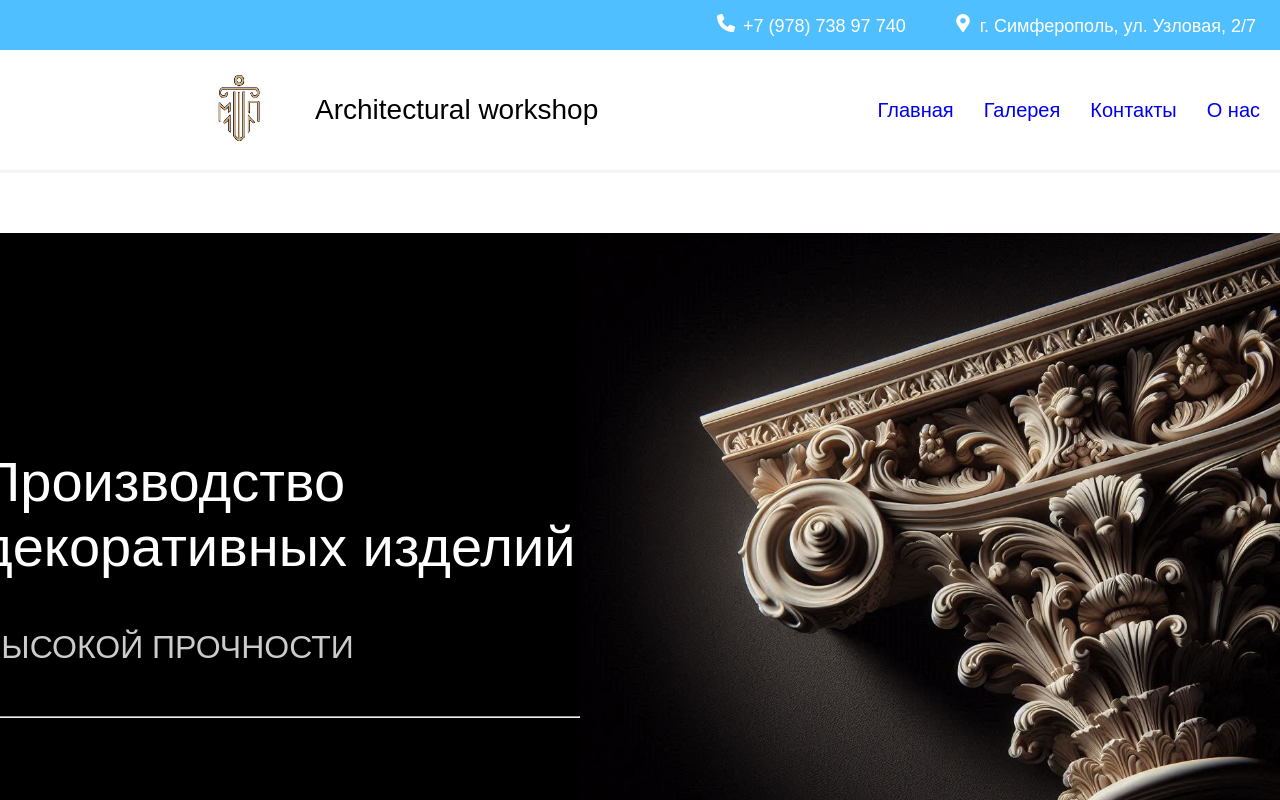
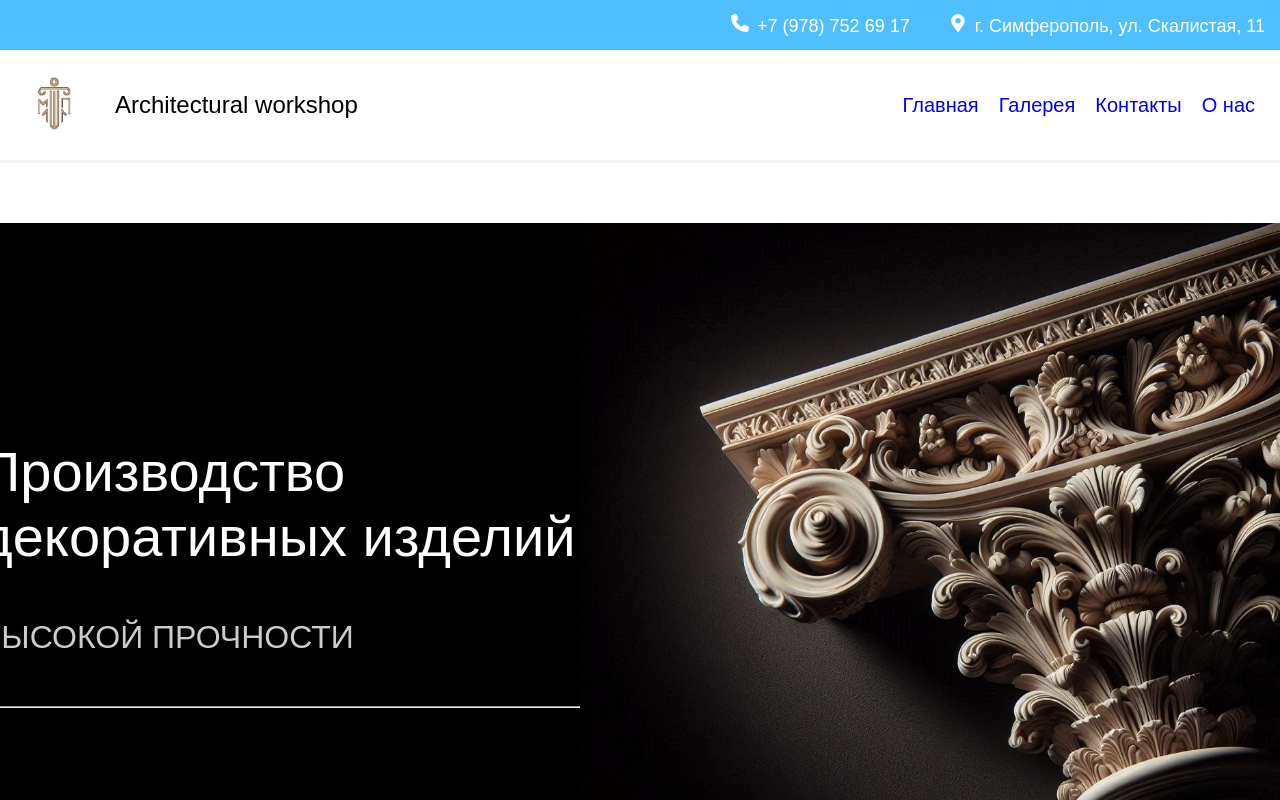
Before and after one commit to Steddyz/react-architect, a React (Vite) app: page / in a window 1280 px wide. Shown: the top 800 px of the page. Built offline with nearby package versions, Linux system fonts and the light colour scheme; a web font is replaced by a local one.

Commit message:
fix header + map

```diff
--- a/src/components/Contacts/Contact.jsx
+++ b/src/components/Contacts/Contact.jsx
@@ -10,11 +10,11 @@ export default function Contact() {
       <ul className={cl.contact__wrapper}>
         <lI className={cl.contact__item}>
           <FaPhone style={{ marginRight: "8px" }} />
-          +7 (978) 738 97 740
+          +7 (978) 752 69 17
         </lI>
         <lI className={cl.contact__item}>
           <FaMapMarkerAlt style={{ marginRight: "8px" }} />
-          г. Симферополь, ул. Узловая, 2/7
+          г. Симферополь, ул. Скалистая, 11
         </lI>
       </ul>
     </div>
--- a/src/components/Contacts/Contact.module.css
+++ b/src/components/Contacts/Contact.module.css
@@ -21,7 +21,7 @@
   font-size: 18px;
   color: #fff;
   padding-left: 24px;
-  padding-right: 24px;
+  padding-right: 15px;
 }
 
 @media (max-width: 768px) {
--- a/src/components/Header/Header.module.css
+++ b/src/components/Header/Header.module.css
@@ -1,47 +1,43 @@
 .header {
   display: flex;
-  justify-content: end;
-
+  justify-content: space-between;
   width: 100%;
   border-bottom: 3px solid #f2f4f5;
+  padding: 10px;
 }
 
 .header__wrapper {
   display: flex;
   margin: 0 auto;
-
   align-items: center;
   justify-content: space-between;
-  min-width: 1400px;
+  width: 100%;
+  max-width: 1400px;
 }
 
 .logo {
   display: flex;
   align-items: center;
-  width: 90px;
-  height: 90px;
+  width: 70px;
+  height: 70px;
 }
 
-.header__left {
+.header__left,
+.header__right {
   display: flex;
   align-items: center;
   box-sizing: border-box;
 }
 
-.header__right {
-  display: flex;
-  box-sizing: border-box;
-}
-
 .navigation {
   display: flex;
-  margin: 15px;
-  padding: 15px 5px 15px 15px;
+  margin: 0;
+  padding: 15px;
 }
 
 .item {
   font-size: 20px;
-  margin: 15px;
+  margin: 10px;
   cursor: pointer;
   transition: all 0.1s ease-in;
 }
@@ -68,26 +64,8 @@
 
 .title {
   font-weight: 500;
-  font-size: 28px;
+  font-size: 24px;
   margin-left: 15px;
-}
-
-@media (max-width: 1415px) {
-  .header__left {
-    margin-left: 100px;
-  }
-}
-
-@media (max-width: 1322px) {
-  .header__left {
-    margin-left: 300px;
-  }
-}
-
-@media (max-width: 1024px) {
-  .header__left {
-    margin-left: 400px;
-  }
 }
 
 @media (max-width: 768px) {
@@ -96,7 +74,7 @@
   }
 
   .logo {
-    margin-left: 250px;
+    margin-left: 0;
   }
 
   .navigation {
@@ -108,10 +86,10 @@
     flex-direction: column;
     position: absolute;
     background: #fff;
-
     width: 200px;
-    left: 550px;
-    top: 160px;
+    left: 85%;
+    transform: translateX(-50%);
+    top: 180px;
     border: 1px solid #000;
     border-radius: 5px;
   }
@@ -127,52 +105,45 @@
 
 @media (max-width: 550px) {
   .logo {
-    margin-left: 580px;
+    margin-left: 0;
   }
 
   .navigation.open {
-    left: 200px;
-    top: 160px;
+    left: 73%;
+    transform: translateX(-50%);
+    top: 180px;
   }
 }
 
-/* @media (max-width: 375px) {
+@media (max-width: 375px) {
   .header__left {
-    margin-left: 420px;
+    margin-left: 0;
   }
 
   .navigation.open {
-    left: 150px;
-    top: 160px;
-  }
-} */
-@media (max-width: 375px) {
-  .header__left {
-    margin-left: 420px;
-  }
-
-  .navigation.open {
-    left: 50px;
-    top: 160px;
+    left: 70%;
+    transform: translateX(-50%);
+    top: 180px;
   }
 }
 
 @media (max-width: 320px) {
   .header__left {
-    margin-left: 400px;
+    margin-left: 0;
   }
   .logo {
-    margin-left: 680px;
+    margin-left: 0;
   }
 
   .navigation.open {
-    left: 0;
-    top: 160px;
+    left: 63%;
+    transform: translateX(-50%);
+    top: 180px;
   }
 }
 
 @media (max-width: 390px) {
   .logo {
-    margin-left: 600px;
+    margin-left: 0;
   }
 }
--- a/src/components/Map/StoreMap.jsx
+++ b/src/components/Map/StoreMap.jsx
@@ -21,11 +21,11 @@ export default function StoreMap() {
           <Map
             className={cl.yandex_map}
             defaultState={{
-              center: [44.99629902205905, 34.20300349858991],
+              center: [44.967104074572845, 34.13312399999995],
               zoom: 15,
             }}
           >
-            <Placemark geometry={[44.99629902205905, 34.20300349858991]} />
+            <Placemark geometry={[44.967104074572845, 34.13312399999995]} />
             <ZoomControl options={{ float: "right" }} />
             <TypeSelector options={{ float: "right" }} />
             <GeolocationControl options={{ float: "left" }} />
```
